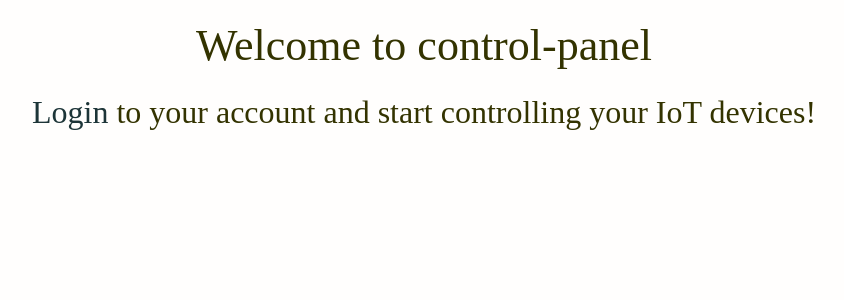
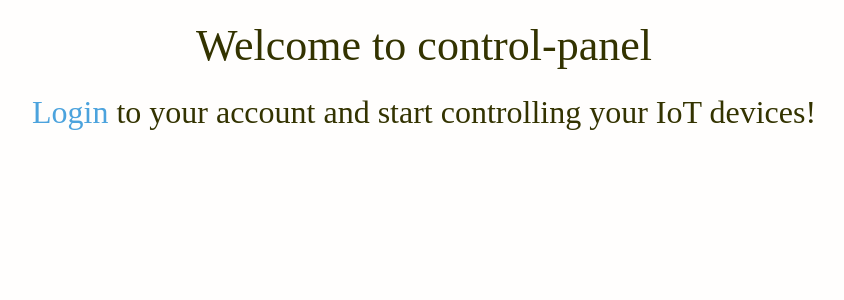
Before and after one commit to knaiskes/control-panel, a Django app: page / in a window 1280 px wide. Shown: the top 300 px of the page, without its empty margins (216-1060 px from the left). Run offline with Django 3.2, Linux system fonts and the light colour scheme.

Commit message:
Update url color

```diff
--- a/controlpanel/static/css/style.css
+++ b/controlpanel/static/css/style.css
@@ -138,9 +138,9 @@ h6 {
     font-size: 0.9rem;
 }
 
-a { text-decoration: none; color: #1D3538; }
+a { text-decoration: none; color: #4CA3DD; }
 
-a:hover { text-decoration: underline; color: #475B5D; }
+a:hover { text-decoration: underline; color: #8DC4E9; }
 
 
 footer {
```
